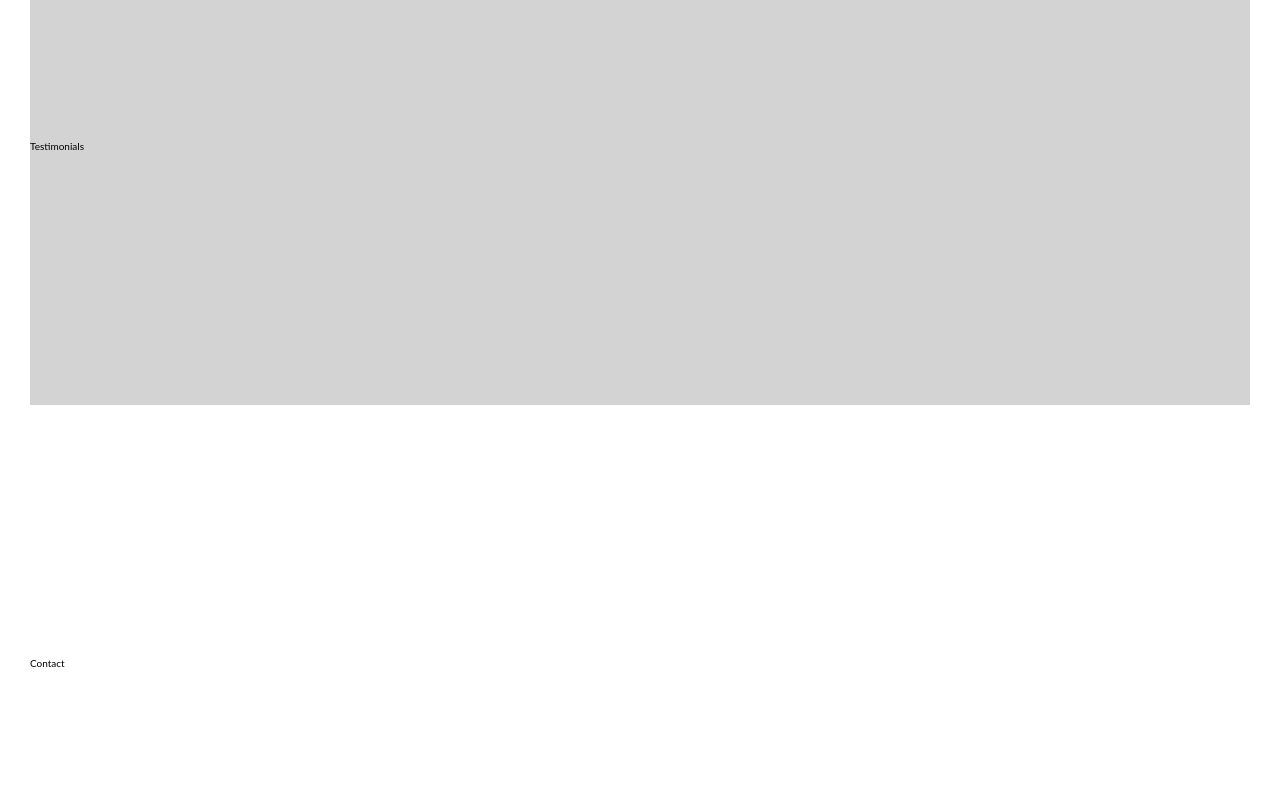
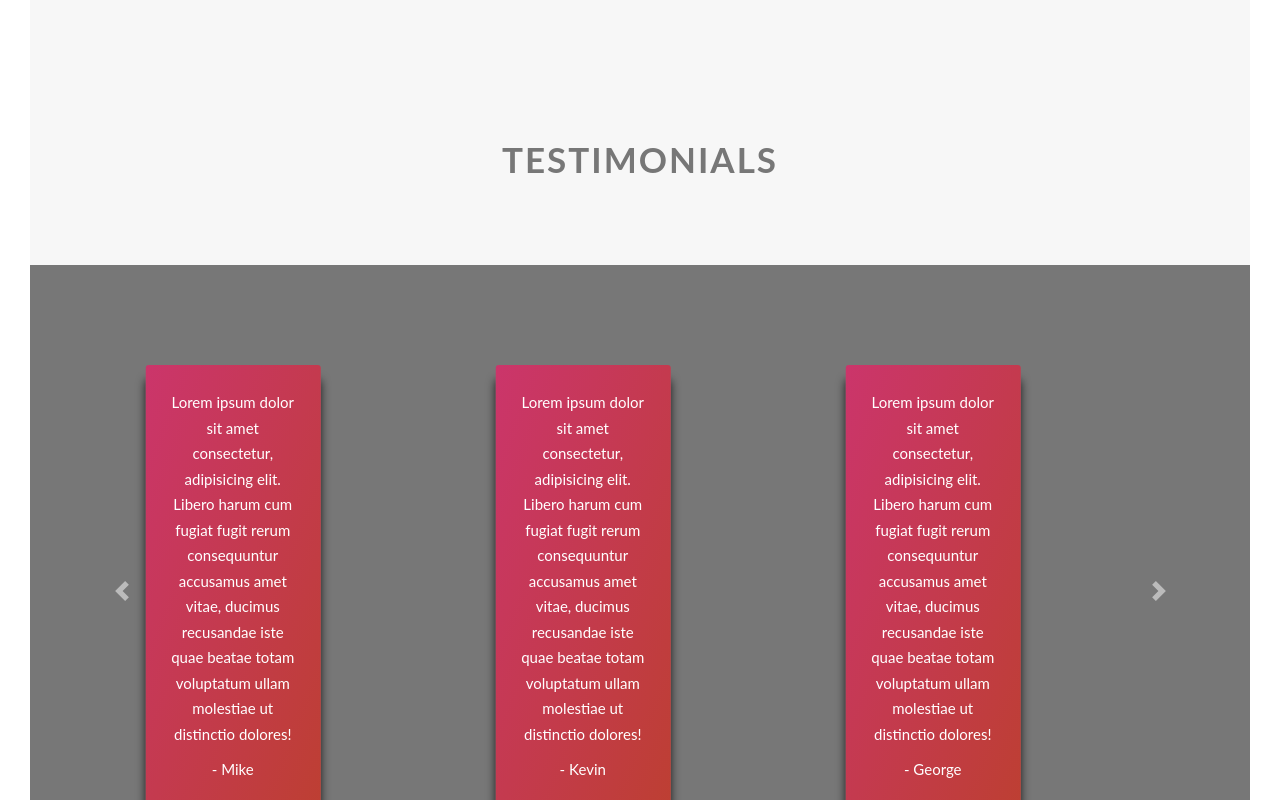
Before and after one commit to KevinMccallum/RMTranslations, a React (Create React App) app: page / in a window 1280 px wide. Shown: the part 2707-3507 px from the top of the page. Built offline with nearby package versions, Linux system fonts and the light colour scheme.

Commit message:
completed testimonies

```diff
--- a/src/Components/Testimonials.js
+++ b/src/Components/Testimonials.js
@@ -1,5 +1,11 @@
 import React from 'react';
 import classes from '../sass/react-components/Testimonials.module.scss';
+import cx from 'classnames';
+import Carousel from 'react-bootstrap/Carousel';
+import Container from 'react-bootstrap/Container';
+import Row from 'react-bootstrap/Row';
+import Col from 'react-bootstrap/Col';
+
 
 
 
@@ -7,8 +13,101 @@ import classes from '../sass/react-components/Testimonials.module.scss';
 const Testimonials = () => {
     return (
         <div className={classes['section-testimonials']}>
+             <div className={ cx(classes['u-center-text'], classes['u-margin-bottom-big']) }>
+                <h2 className={ classes['heading-secondary'] }>Testimonials</h2>
+            </div>
+            <Carousel datainterval="false" className={classes['carousel-slide']}>
+            <Carousel.Item>
+                <Row>
+                    <Col sm={4}>
+                        <Row className='justify-content-center'>
+                            <Col xs={6} className={classes['carousel-box']} >
+                                <p className={classes['carousel-box__text']}>
+                                Lorem ipsum dolor sit amet consectetur, adipisicing elit. Libero harum cum fugiat fugit rerum consequuntur accusamus amet vitae, ducimus recusandae iste quae beatae totam voluptatum ullam molestiae ut distinctio dolores!
+                                </p>
+                                <p className={classes['carousel-box__author']}>
+                                - Mike
+                                </p>
+                            </Col>
 
-               Testimonials
+                        </Row>
+                    </Col>
+                    <Col sm={4}>
+                        <Row className='justify-content-center'>
+                        <Col xs={6} className={classes['carousel-box']} >
+                                <p className={classes['carousel-box__text']}>
+                                Lorem ipsum dolor sit amet consectetur, adipisicing elit. Libero harum cum fugiat fugit rerum consequuntur accusamus amet vitae, ducimus recusandae iste quae beatae totam voluptatum ullam molestiae ut distinctio dolores!
+                                </p>
+                                <p className={classes['carousel-box__author']}>
+                                - Kevin
+                                </p>
+                            </Col>
+
+                        </Row>
+                    </Col>
+                    <Col sm={4}>
+                        <Row className='justify-content-center'>
+                        <Col xs={6} className={classes['carousel-box']} >
+                                <p className={classes['carousel-box__text']}>
+                                Lorem ipsum dolor sit amet consectetur, adipisicing elit. Libero harum cum fugiat fugit rerum consequuntur accusamus amet vitae, ducimus recusandae iste quae beatae totam voluptatum ullam molestiae ut distinctio dolores!
+                                </p>
+                                <p className={classes['carousel-box__author']}>
+                                - George
+                                </p>
+                            </Col>
+
+                        </Row>
+                    </Col>
+                </Row>
+            </Carousel.Item>
+            <Carousel.Item>
+                <Row>
+                    <Col sm={4}>
+                        <Row className='justify-content-center'>
+                            <Col xs={6} className={classes['carousel-box']} >
+                                <p className={classes['carousel-box__text']}>
+                                Lorem ipsum dolor sit amet consectetur, adipisicing elit. Libero harum cum fugiat fugit rerum consequuntur accusamus amet vitae, ducimus recusandae iste quae beatae totam voluptatum ullam molestiae ut distinctio dolores!
+                                </p>
+                                <p className={classes['carousel-box__author']}>
+                                - Mike
+                                </p>
+                            </Col>
+
+                        </Row>
+                    </Col>
+                    <Col sm={4}>
+                        <Row className='justify-content-center'>
+                        <Col xs={6} className={classes['carousel-box']} >
+                                <p className={classes['carousel-box__text']}>
+                                Lorem ipsum dolor sit amet consectetur, adipisicing elit. Libero harum cum fugiat fugit rerum consequuntur accusamus amet vitae, ducimus recusandae iste quae beatae totam voluptatum ullam molestiae ut distinctio dolores!
+                                </p>
+                                <p className={classes['carousel-box__author']}>
+                                - Kevin
+                                </p>
+                            </Col>
+
+                        </Row>
+                    </Col>
+                    <Col sm={4}>
+                        <Row className='justify-content-center'>
+                        <Col xs={6} className={classes['carousel-box']} >
+                                <p className={classes['carousel-box__text']}>
+                                Lorem ipsum dolor sit amet consectetur, adipisicing elit. Libero harum cum fugiat fugit rerum consequuntur accusamus amet vitae, ducimus recusandae iste quae beatae totam voluptatum ullam molestiae ut distinctio dolores!
+                                </p>
+                                <p className={classes['carousel-box__author']}>
+                                - George
+                                </p>
+                            </Col>
+
+                        </Row>
+                    </Col>
+                </Row>
+            </Carousel.Item>
+
+        </Carousel>
+
+
+
         </div>
     )
 }
--- a/src/sass/abstracts/_variables.scss
+++ b/src/sass/abstracts/_variables.scss
@@ -1,7 +1,7 @@
 // Colors
 $color-grey-dark: #777;
 $color-grey-light-1: #f7f7f7;
-$color-grey-ligth-2: #eee;
+$color-grey-light-2: #eee;
 
 $color-white: #fff;
 $color-black: #000;
--- a/src/sass/pages/_home.scss
+++ b/src/sass/pages/_home.scss
@@ -56,7 +56,7 @@
 }
 
 .section-testimonials {
-   background-color: lightgrey;
+   background-color: $color-grey-light-1;
    padding: 25rem 0;
 
 }
@@ -68,7 +68,7 @@
 }
 
 .footer {
-   background-color: lightgrey;
+   background-color: #001B2E;
    padding: 25rem 0;
 
 }
--- a/src/sass/react-components/Services.module.scss
+++ b/src/sass/react-components/Services.module.scss
@@ -1,4 +1,6 @@
 @import '../main';
+
+
 
 
 .card {
@@ -33,16 +35,16 @@
             transform: rotateY(180deg);
 
             &-1 {
-                background-image: linear-gradient(to right bottom, $color-grey-ligth-2, #3E4C5E );
+                background-image: linear-gradient(to right bottom, $color-grey-light-2, #3E4C5E );
             }
             &-2 {
-                background-image: linear-gradient(to right bottom, $color-grey-ligth-2, #3E4C5E );
+                background-image: linear-gradient(to right bottom, $color-grey-light-2, #3E4C5E );
             }
             &-3 {
-                background-image: linear-gradient(to right bottom, $color-grey-ligth-2, #3E4C5E );
+                background-image: linear-gradient(to right bottom, $color-grey-light-2, #3E4C5E );
             }
             &-4 {
-                background-image: linear-gradient(to right bottom, $color-grey-ligth-2, #3E4C5E );
+                background-image: linear-gradient(to right bottom, $color-grey-light-2, #3E4C5E );
             }
         }
     }
@@ -139,7 +141,7 @@
 
 
                 &:not(:last-child) {
-                    border-bottom: 1px solid $color-grey-ligth-2;
+                    border-bottom: 1px solid $color-grey-light-2;
                 }
             }
         }
--- a/src/sass/react-components/Testimonials.module.scss
+++ b/src/sass/react-components/Testimonials.module.scss
@@ -1 +1,40 @@
 @import '../main';
+
+
+
+.carousel-slide {
+    background-color: $color-grey-dark;
+    padding: 10rem ;
+
+    &__row {
+        margin: auto;
+    }
+
+}
+.carousel-box {
+    background-image: linear-gradient(
+        to right bottom,
+        #CB356B,
+        #BD3F32
+    );
+    padding: 2.5rem;
+    border-radius: 3px;
+    text-align: center;
+    border-radius: 3px;
+    box-shadow: 0 1.5rem 1rem rgba($color-black, $alpha: .8);
+
+
+
+    &__text {
+        color: $color-white;
+        display: inline-block;
+        font-size: 1.5rem;
+    }
+
+
+    &__author {
+        color: $color-white;
+        display: inline-block;
+        font-size: 1.5rem;
+    }
+}
```
